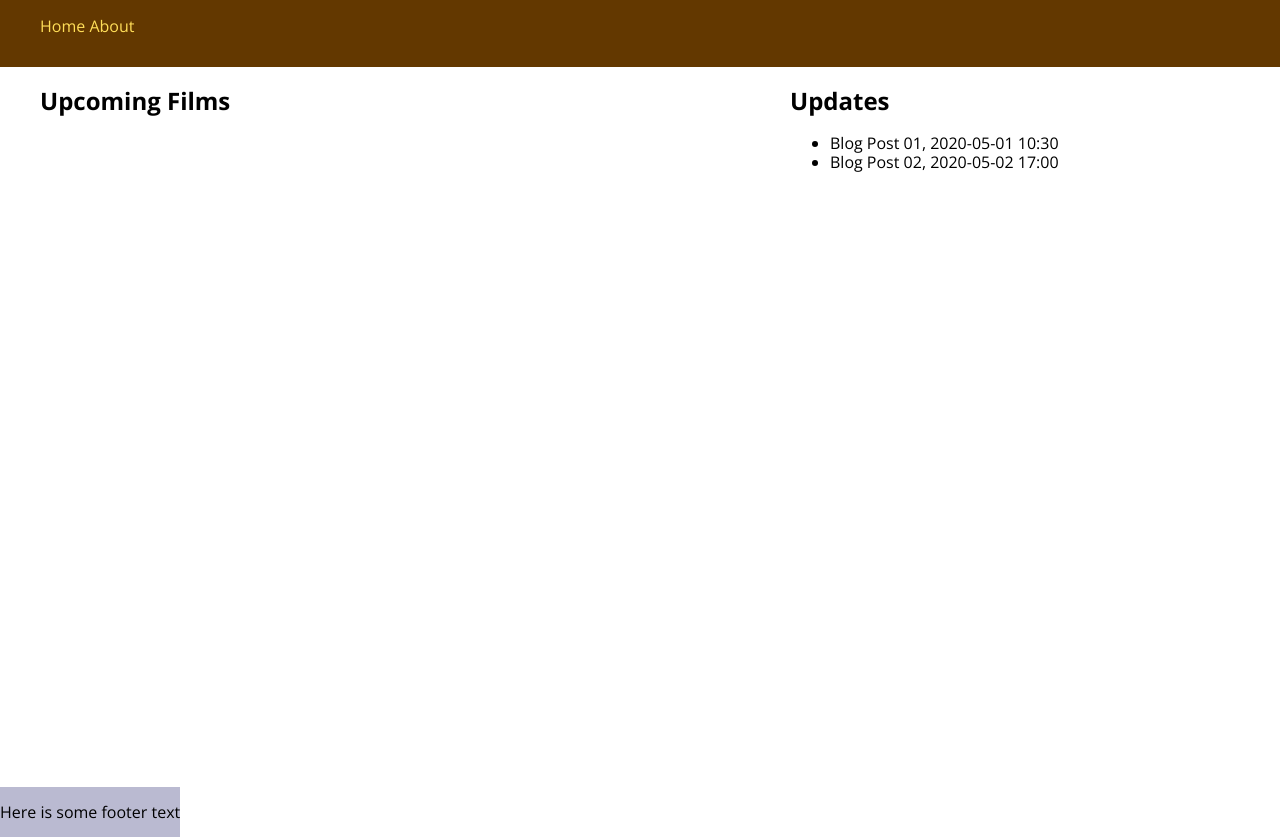
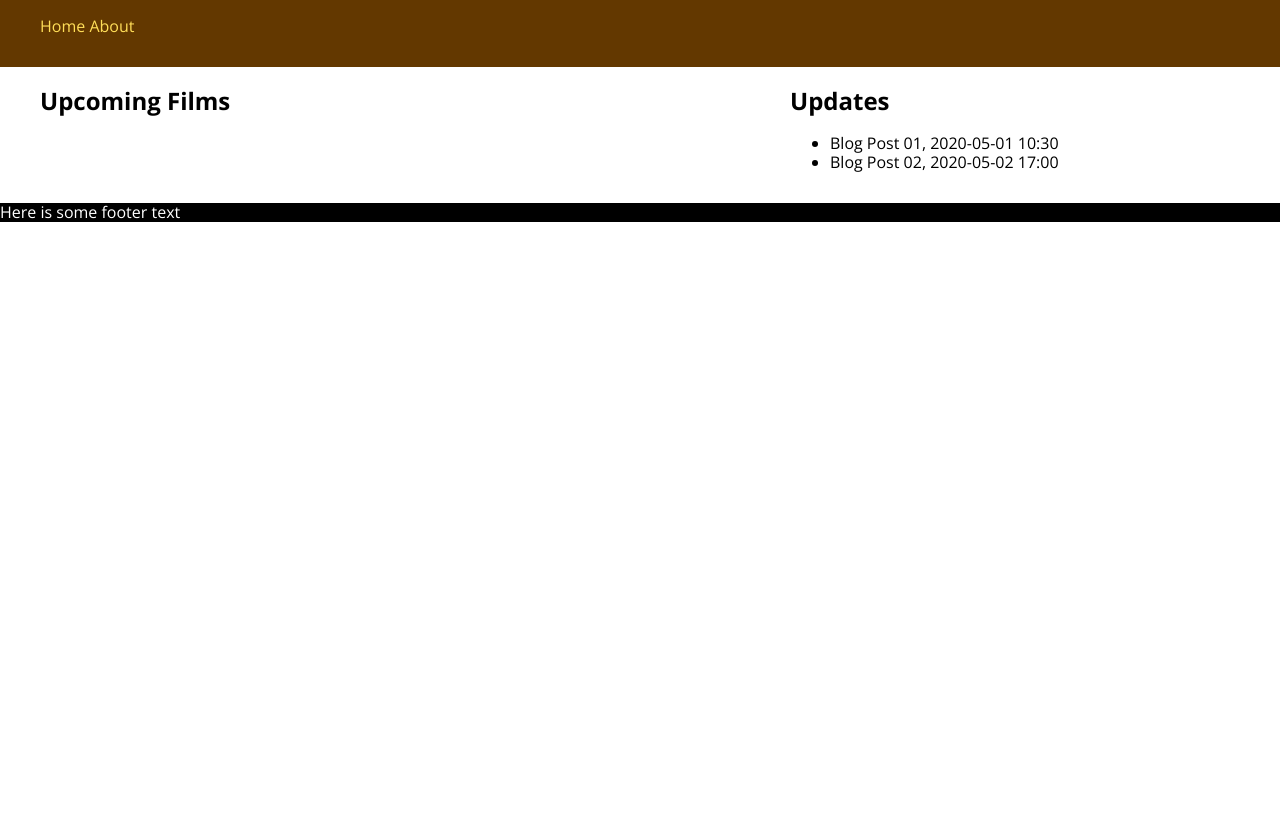
Before and after one commit to FinallyCanuck/geekmoviebears, an Eleventy site: page src/index.njk in a window 1280 px wide. Shown: the part 63-900 px from the top of the page. After the commit the page ends 800 px from the top, so only its background shows below. Built offline with nearby package versions, Linux system fonts and the light colour scheme; Eleventy itself is replaced by a stand-in of ours; files that its build step writes are made by us from their sources; what node-fetch would draw is missing.

Commit message:
Fixing footer style

```diff
--- a/src/css/style.css
+++ b/src/css/style.css
@@ -6,14 +6,14 @@ body {
 
 img {
   max-width: 15em;
-  border: 2px solid #aaa;
+  border: 2px solid #555;
 }
 
 .grid-container {
   margin: 0 auto;
+  padding: 0 2em;
   max-width: 1200px;
   display: grid;
-  grid-template-rows: 10em 50vh auto 10em;
   grid-template-columns: 5fr 3fr;
   grid-template-areas: 'main aside';
 }
@@ -53,10 +53,6 @@ a {
 }
 
 footer {
-  background-color: #babad1;
-  position: absolute;
+  background-color: #000;
+  color: #fff;
 }
-
-.film-poster {
-  display: inline-flex;
-}
```
